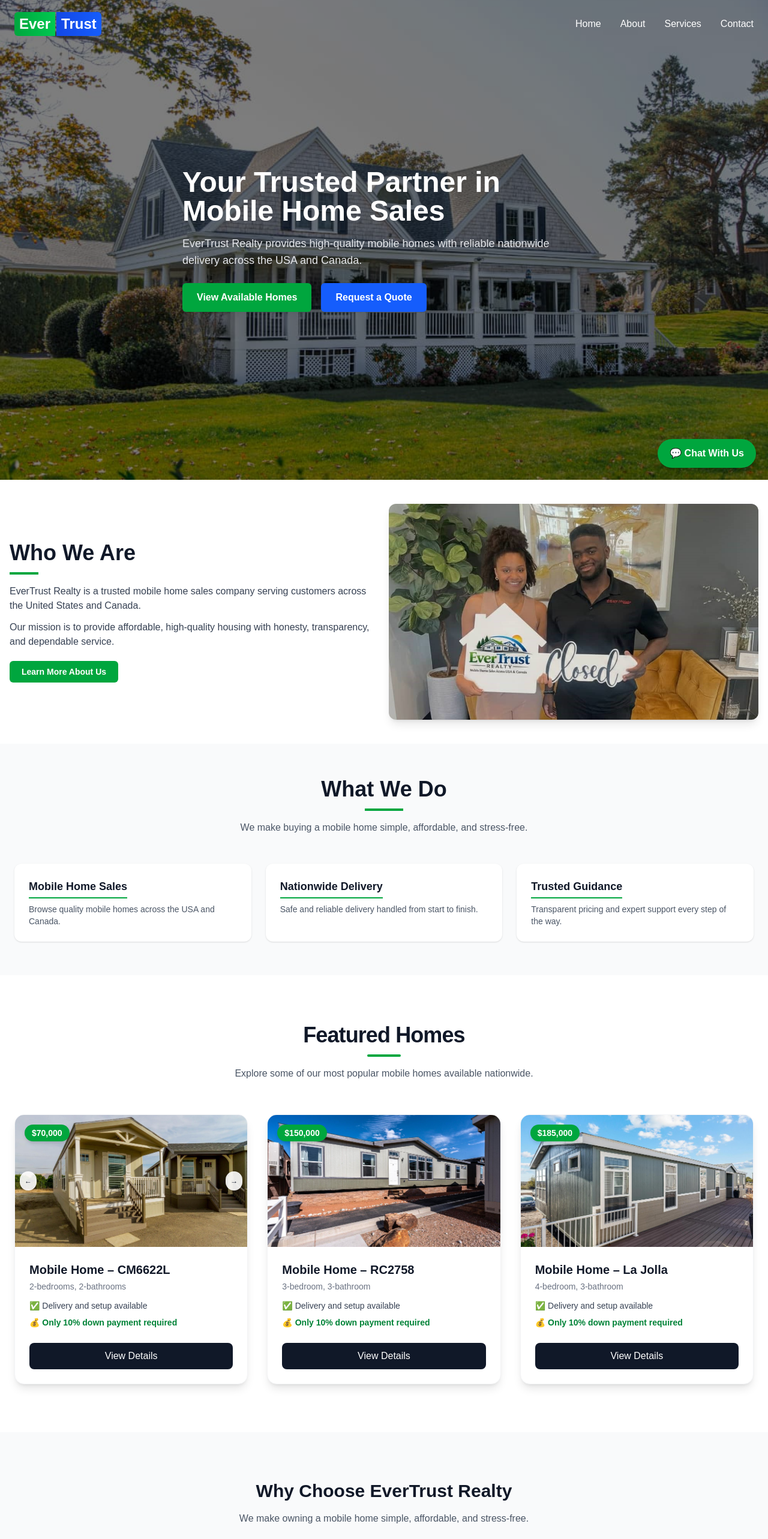
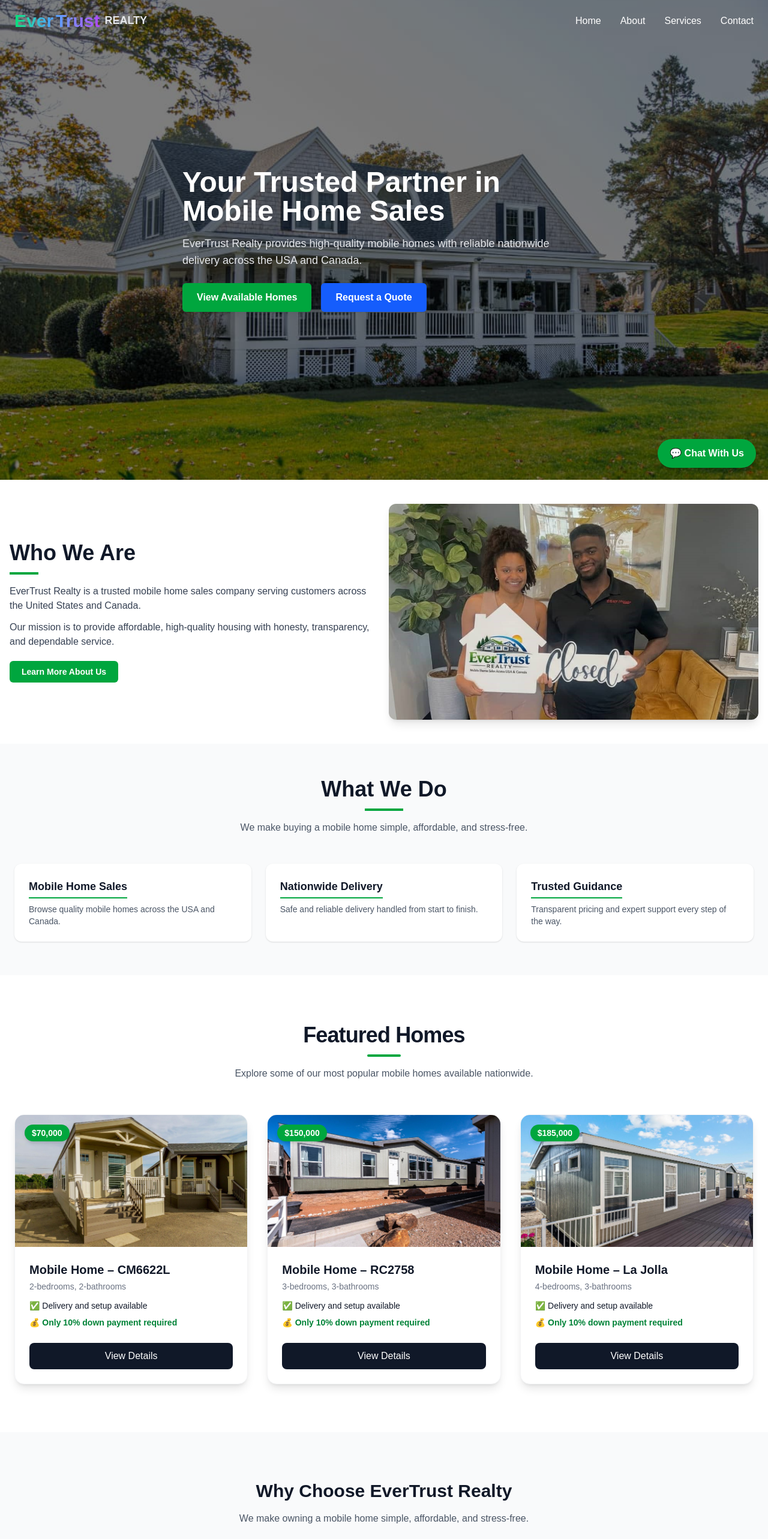
Before and after one commit to Asaptn/evertrust-realty, a Next.js app: page / in a window 1280 px wide. Shown: the top 2566 px of the page at 60% size. Built offline with nearby package versions, Linux system fonts and the light colour scheme.

Commit message:
Fix Featured Homes mobile layout and remove arrows from cards

```diff
--- a/src/app/page.tsx
+++ b/src/app/page.tsx
@@ -159,73 +159,102 @@
     {/* Homes Grid */}
     <div className="grid grid-cols-1 md:grid-cols-2 lg:grid-cols-3 gap-8">
 
-      {/* Card 1: CM6622L */}
-      <div className="bg-white rounded-2xl overflow-hidden shadow-lg border border-gray-100 flex flex-col group">
+      {/* Card 1 */}
+      <div className="bg-white rounded-2xl overflow-hidden shadow-lg border border-gray-100 flex flex-col">
         <div className="relative h-[220px]">
-          <img src="/images/cm6622l/cm6622-1.jpg" alt="CM6622L" className="w-full h-full object-cover" />
-          <div className="absolute top-4 left-4 bg-green-600 text-white px-3 py-1 rounded-full text-sm font-bold shadow-md">$70,000</div>
+          <img
+            src="/images/cm6622l/cm6622-1.jpg"
+            alt="CM6622L"
+            className="w-full h-full object-cover"
+          />
+          <div className="absolute top-4 left-4 bg-green-600 text-white px-3 py-1 rounded-full text-sm font-bold shadow-md">
+            $70,000
+          </div>
+        </div>
 
-          {/* Modified Arrows */}
-  <button className="absolute left-2 top-1/2 -translate-y-1/2 z-20 bg-white/90 p-2 rounded-full shadow-md flex items-center justify-center pointer-events-auto">
-    <span className="text-gray-900 text-xs">←</span>
-  </button>
-
-  <button className="absolute right-2 top-1/2 -translate-y-1/2 z-20 bg-white/90 p-2 rounded-full shadow-md flex items-center justify-center pointer-events-auto">
-    <span className="text-gray-900 text-xs">→</span>
-  </button>
-</div>
         <div className="p-6 flex flex-col flex-grow text-gray-900">
           <h3 className="text-xl font-bold mb-1">Mobile Home – CM6622L</h3>
           <p className="text-sm text-gray-500 mb-3">2-bedrooms, 2-bathrooms</p>
+
           <div className="space-y-2 mb-6 flex-grow">
-            <p className="text-sm text-gray-700">✅ Delivery and setup available</p>
-            <p className="text-sm font-semibold text-green-700">💰 Only 10% down payment required</p>
+            <p className="text-sm">✅ Delivery and setup available</p>
+            <p className="text-sm font-semibold text-green-700">
+              💰 Only 10% down payment required
+            </p>
           </div>
-          <div className="mt-auto">
-            <a href="/homes/cm6622l" className="block text-center bg-gray-900 text-white py-2.5 rounded-lg font-medium hover:bg-black transition-colors">View Details</a>
-          </div>
+
+          <a
+            href="/homes/cm6622l"
+            className="block text-center bg-gray-900 text-white py-2.5 rounded-lg font-medium hover:bg-black transition"
+          >
+            View Details
+          </a>
         </div>
       </div>
 
-      {/* Card 2: RC2758 */}
-      <div className="bg-white rounded-2xl overflow-hidden shadow-lg border border-gray-100 flex flex-col group">
+      {/* Card 2 */}
+      <div className="bg-white rounded-2xl overflow-hidden shadow-lg border border-gray-100 flex flex-col">
         <div className="relative h-[220px]">
-          <img src="/images/rc2758/rc2758-1.jpg" alt="RC2758" className="w-full h-full object-cover" />
-          <div className="absolute top-4 left-4 bg-green-600 text-white px-3 py-1 rounded-full text-sm font-bold shadow-md">$150,000</div>
-          <button className="absolute left-2 top-1/2 -translate-y-1/2 z-10 bg-white/90 p-2 rounded-full shadow-md md:opacity-0 group-hover:opacity-100 transition-opacity">←</button>
-          <button className="absolute right-2 top-1/2 -translate-y-1/2 z-10 bg-white/90 p-2 rounded-full shadow-md md:opacity-0 group-hover:opacity-100 transition-opacity">→</button>
+          <img
+            src="/images/rc2758/rc2758-1.jpg"
+            alt="RC2758"
+            className="w-full h-full object-cover"
+          />
+          <div className="absolute top-4 left-4 bg-green-600 text-white px-3 py-1 rounded-full text-sm font-bold shadow-md">
+            $150,000
+          </div>
         </div>
+
         <div className="p-6 flex flex-col flex-grow text-gray-900">
           <h3 className="text-xl font-bold mb-1">Mobile Home – RC2758</h3>
-          <p className="text-sm text-gray-500 mb-3">3-bedroom, 3-bathroom</p>
+          <p className="text-sm text-gray-500 mb-3">3-bedrooms, 3-bathrooms</p>
+
           <div className="space-y-2 mb-6 flex-grow">
-            <p className="text-sm text-gray-700">✅ Delivery and setup available</p>
-            <p className="text-sm font-semibold text-green-700">💰 Only 10% down payment required</p>
+            <p className="text-sm">✅ Delivery and setup available</p>
+            <p className="text-sm font-semibold text-green-700">
+              💰 Only 10% down payment required
+            </p>
           </div>
-          <div className="mt-auto">
-            <a href="/homes/rc2758" className="block text-center bg-gray-900 text-white py-2.5 rounded-lg font-medium hover:bg-black transition-colors">View Details</a>
-          </div>
+
+          <a
+            href="/homes/rc2758"
+            className="block text-center bg-gray-900 text-white py-2.5 rounded-lg font-medium hover:bg-black transition"
+          >
+            View Details
+          </a>
         </div>
       </div>
 
-      {/* Card 3: La Jolla */}
-      <div className="bg-white rounded-2xl overflow-hidden shadow-lg border border-gray-100 flex flex-col group">
+      {/* Card 3 */}
+      <div className="bg-white rounded-2xl overflow-hidden shadow-lg border border-gray-100 flex flex-col">
         <div className="relative h-[220px]">
-          <img src="/images/la-jolla/la-jolla-1.jpg" alt="La Jolla" className="w-full h-full object-cover" />
-          <div className="absolute top-4 left-4 bg-green-600 text-white px-3 py-1 rounded-full text-sm font-bold shadow-md">$185,000</div>
-          <button className="absolute left-2 top-1/2 -translate-y-1/2 z-10 bg-white/90 p-2 rounded-full shadow-md md:opacity-0 group-hover:opacity-100 transition-opacity">←</button>
-          <button className="absolute right-2 top-1/2 -translate-y-1/2 z-10 bg-white/90 p-2 rounded-full shadow-md md:opacity-0 group-hover:opacity-100 transition-opacity">→</button>
+          <img
+            src="/images/la-jolla/la-jolla-1.jpg"
+            alt="La Jolla"
+            className="w-full h-full object-cover"
+          />
+          <div className="absolute top-4 left-4 bg-green-600 text-white px-3 py-1 rounded-full text-sm font-bold shadow-md">
+            $185,000
+          </div>
         </div>
+
         <div className="p-6 flex flex-col flex-grow text-gray-900">
           <h3 className="text-xl font-bold mb-1">Mobile Home – La Jolla</h3>
-          <p className="text-sm text-gray-500 mb-3">4-bedroom, 3-bathroom</p>
+          <p className="text-sm text-gray-500 mb-3">4-bedrooms, 3-bathrooms</p>
+
           <div className="space-y-2 mb-6 flex-grow">
-            <p className="text-sm text-gray-700">✅ Delivery and setup available</p>
-            <p className="text-sm font-semibold text-green-700">💰 Only 10% down payment required</p>
+            <p className="text-sm">✅ Delivery and setup available</p>
+            <p className="text-sm font-semibold text-green-700">
+              💰 Only 10% down payment required
+            </p>
           </div>
-          <div className="mt-auto">
-            <a href="/homes/la-jolla" className="block text-center bg-gray-900 text-white py-2.5 rounded-lg font-medium hover:bg-black transition-colors">View Details</a>
-          </div>
+
+          <a
+            href="/homes/la-jolla"
+            className="block text-center bg-gray-900 text-white py-2.5 rounded-lg font-medium hover:bg-black transition"
+          >
+            View Details
+          </a>
         </div>
       </div>
 
--- a/src/components/Navbar.tsx
+++ b/src/components/Navbar.tsx
@@ -10,17 +10,19 @@
     <header className="absolute top-0 left-0 w-full z-50">
       <div className="max-w-7xl mx-auto px-6 py-5 flex items-center justify-between">
 
-        {/* TEXT LOGO */}
-       {/* --- UPDATED LOGO SECTION --- */}
-<Link href="/" className="flex items-center shrink-0 min-w-max">
-  <span className="font-bold text-xl sm:text-2xl flex flex-wrap items-center">
-    <span className="bg-gradient-to-r from-green-600 to-green-500 text-white px-2 py-1 rounded-l-md">
+       {/* TEXT LOGO */}
+<Link
+  href="/"
+  className="flex items-center shrink-0 whitespace-nowrap select-none"
+>
+  <span className="font-bold text-xl sm:text-2xl md:text-3xl leading-none">
+    <span className="bg-gradient-to-r from-green-400 to-blue-400 bg-clip-text text-transparent">
       Ever
     </span>
-    <span className="bg-gradient-to-r from-blue-700 to-blue-600 text-white px-2 py-1 rounded-r-md ml-0.5">
+    <span className="ml-1 bg-gradient-to-r from-blue-400 to-purple-500 bg-clip-text text-transparent">
       Trust
     </span>
-    <span className="ml-2 text-gray-900 hidden xs:inline-block tracking-tighter">
+    <span className="ml-2 text-gray-200 text-base sm:text-lg align-top">
       REALTY
     </span>
   </span>
```
